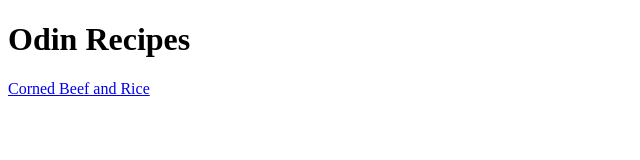
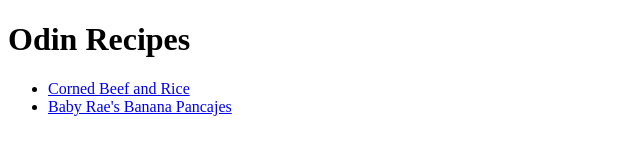
Before and after one commit to J-Revo/odin-recipes, a plain HTML site: page index.html in a window 1280 px wide. Shown: the whole page, without its empty margins (0-640 px from the left). Drawn offline with Linux system fonts and the light colour scheme.

Commit message:
Add new page for pancake recipe and link from homepage

```diff
--- a/index.html
+++ b/index.html
@@ -8,7 +8,10 @@
 
 <body>
     <h1>Odin Recipes</h1>
-    <a href="./recipes/cornedbeefandrice.html">Corned Beef and Rice</a>
+    <ul>
+        <li><a href="./recipes/cornedbeefandrice.html">Corned Beef and Rice</a></li>
+        <li><a href="./recipes/bananapancakes.html">Baby Rae's Banana Pancajes</a></li>
+    </ul>
 </body>
 
 
```
Also changed, not shown: recipes/bananapancakes.html (added, +14 -0 lines).
